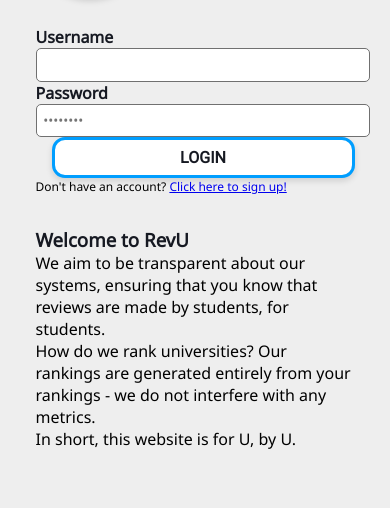
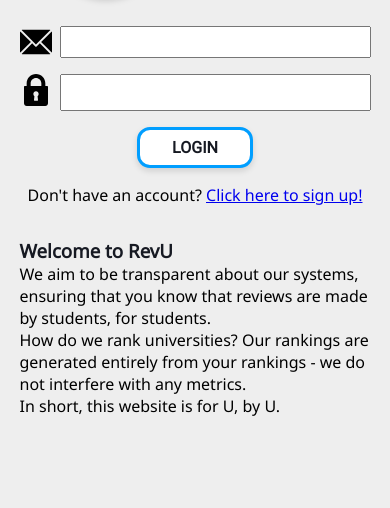
Before and after one commit to msrcodes/inse-3b-revu, a website: page frontend/login.html in a window 390 px wide. Shown: the part 357-865 px from the top of the page. After the commit the page ends 844 px from the top, so only its background shows below. Drawn offline with Linux system fonts and the light colour scheme; no server answers.

Commit message:
redo login CSS

```diff
--- a/frontend/js/login.js
+++ b/frontend/js/login.js
@@ -4,7 +4,7 @@ const handles = {};
 
 function getFormData() {
 	return {
-		"email": handles.username.value, // TODO: login should be via username, not email
+		"email": handles.email.value,
 		"password": handles.password.value,
 	}
 }
@@ -27,8 +27,8 @@ async function postLoginRequest() {
 }
 
 function getHandles() {
-	handles.username = document.querySelector("#log-in-username");
-	handles.password = document.querySelector("#log-in-password");
+	handles.email = document.querySelector("#email");
+	handles.password = document.querySelector("#password");
 	handles.submit = document.querySelector("#btn-log-in");
 }
 
--- a/frontend/login.html
+++ b/frontend/login.html
@@ -20,33 +20,27 @@
 		<img src="static/img/chevron.png" alt="View more options" id="img-profile-status-chevron" draggable="false">
 	</a>
 </header>
-<main id="log-in" class="header-form-aside">
-	<div class="page-header">
-		<div class="page-header-content">
-			<img src="static/img/default-user.png" alt="Profile icon" id="profile-header-icon" draggable="false">
-			<div id="profile-header-info-section">
-				<h2 id="profile-header-title">Log In</h2>
-			</div>
+<main class="header-header-left-right">
+	<header>
+		<img src="static/img/default-user.png" alt="Profile icon" draggable="false">
+		<h2>Log In</h2>
+	</header>
+	<section id="left">
+		<div class="icon-form">
+			<label for="email"><img src="static/img/mail.svg" alt="Email"></label>
+			<input type="text" id="email">
+			<label for="password"><img src="static/img/lock.svg" alt="Password"></label>
+			<input type="password" id="password">
+			<button class="btn--default" id="btn-log-in">Login</button>
+			<aside>Don't have an account? <a href="signUp.html">Click here to sign up!</a></aside>
 		</div>
-	</div>
-	<div class="compact-form">
-		<label>
-			<em>Username</em>
-			<input type="text" id="log-in-username">
-		</label>
-		<label>
-			<em>Password</em>
-			<input type="password" id="log-in-password" placeholder="••••••••">
-		</label>
-		<button class="btn--default" id="btn-log-in">Login</button>
-		<aside>Don't have an account? <a href="signUp.html">Click here to sign up!</a></aside>
-	</div>
-	<div class="aside-info">
+	</section>
+	<section id="right">
 		<h3>Welcome to RevU</h3>
 		<p>We aim to be transparent about our systems, ensuring that you know that reviews are made by students, for students.</p>
 		<p>How do we rank universities? Our rankings are generated entirely from your rankings - we do not interfere with any metrics.</p>
 		<p>In short, this website is for U, by U.</p>
-	</div>
+	</section>
 </main>
 <script src="js/login.js"></script>
 <script src="js/checklogin.js"></script>
--- a/frontend/static/css/main.css
+++ b/frontend/static/css/main.css
@@ -153,68 +153,58 @@ main {
 
 /* Grid page layouts */
 
-.page-header-content {	/* TODO: write documentation on grid layouts */
+.header-header-left-right {
 	display: grid;
-	grid-template-columns: 1fr 2fr;
-	grid-template-rows: 1fr;
+	grid-template-columns: 1fr 1fr;
+	grid-template-rows: auto 1fr;
+	grid-template-areas: "header header"
+						 "left right";
 }
 
-.header-form-aside {
-	display: grid;
-	grid-template-rows: 1fr 4fr;
-	grid-template-columns: 2fr 3fr;
-	grid-template-areas: "header header"
-	"form info";
+.header-header-left-right > header {
+	grid-area: header;
+
+	display: flex;
+	align-items: center;
 }
 
-.page-header {
-	grid-area: header;
+.header-header-left-right > header > * {
+	margin: 0 1em;
 }
 
-.compact-form {
-	grid-area: form;
-
-	display: flex;
-	flex-direction: column;
-
-	padding: 1em;
-	border-right: 1px solid #707070;
+.header-header-left-right > #left {
+	grid-area: left;
 }
 
-.compact-form > label {
-	display: flex;
-	flex-direction: column;
+.header-header-left-right > #right {
+	grid-area: right;
 }
 
-.compact-form > label > em {
-	font-style: normal;
-	color: var(--colour-font-heading);
-	font-weight: bold;
+.header-header-left-right > #left, .header-header-left-right > #right {
+	padding: 1em 5em;
 }
 
-.compact-form input {
-	font-family: "Noto Sans", sans-serif;
-	padding: 0.5em;
-	width: 30vw;
+.icon-form {
+	display: grid;
+	grid-template-columns: 2em auto;
+	grid-template-rows: repeat(auto-fill, 2em);
 
-	border: 1px solid #707070;
-	-webkit-border-radius: 5px;
-	-moz-border-radius: 5px;
-	border-radius: 5px;
+	row-gap: 1em;
+	column-gap: 0.5em;
 }
 
-.compact-form aside {
-	font-size: 75%;
+.icon-form button, .icon-form aside {
+	grid-column: span 2;
+	place-self: center;
 }
 
-.aside-info {
-	grid-area: info;
-	padding: 1em;
+.icon-form input {
+	font-family: var(--font-family-body);
 }
 
 /* Header styling */
 
-header {
+body > header {
 	display: grid;
 
 	width: 100vw;
@@ -226,11 +216,11 @@ header {
 	background: var(--colour-fill-header);
 }
 
-header > * {
+body > header > * {
 	align-self: center;
 }
 
-header > h1 {
+body > header > h1 {
 	grid-area: logo;
 
 	font-family: var(--font-family-logo);
@@ -467,7 +457,7 @@ header > h1 {
 /* Media queries */
 
 @media screen and (max-width: 900px) {
-	header {
+	body > header {
 		display: grid;
 		grid-template-columns: auto auto auto;
 		grid-template-rows: auto auto;
@@ -492,29 +482,23 @@ header > h1 {
 	#profile-a-link {
 		grid-template-columns: auto auto;
 	}
-}
 
-@media (max-width: 790px) {
-	.header-form-aside {
-		display: flex;
-		flex-direction: column;
+	.header-header-left-right {
+		display: grid;
+		grid-template-columns: 1fr;
+		grid-template-rows: auto 1fr 1fr;
+		grid-template-areas: "header"
+							 "left"
+							 "right";
 	}
 
-	.compact-form {
-		border-right: none;
-	}
-
-	.compact-form input {
-		width: 100%;
-	}
-
-	.compact-form button {
-		margin-left: 1em;
+	.header-header-left-right > #left, .header-header-left-right > #right {
+		padding: 1em 0;
 	}
 }
 
 @media screen and (max-width: 500px) {
-	header {
+	body > header {
 		display: grid;
 		grid-template-columns: auto auto;
 		grid-template-rows: auto auto auto;
```
Also changed, not shown: frontend/static/img/lock.svg (added), frontend/static/img/mail.svg (added).
